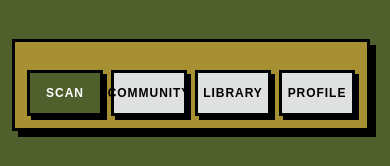
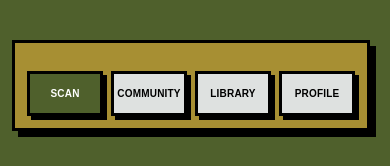
Before and after one commit to saymddle/vegan-eyes-frontend, a Next.js app: page / in a window 390 px wide. Shown: the part 693-859 px from the top of the page. Built offline with nearby package versions, Linux system fonts and the light colour scheme; no server answers.

Commit message:
Fit the bottom tab labels on small phones
Community overflowed its tab on narrow screens. Labels now shrink and
tighten below 400px and 360px wide.

Co-Authored-By: Claude Opus 5.5 (1M context) <noreply@anthropic.com>
Claude-Session: https://claude.ai/code/session_011yhZrVpUEt9JgEtzNL9Z4q

```diff
--- a/components/ui/BottomNav.tsx
+++ b/components/ui/BottomNav.tsx
@@ -16,12 +16,8 @@ export default function BottomNav() {
 
   return (
     <div className="fixed inset-x-0 bottom-0 z-50 px-4 pb-4">
-      <NeoWindow
-        variant="maybe"
-        size="sm"
-        className="mx-auto max-w-[500px]"
-      >
-        <nav className="grid grid-cols-4 gap-2">
+      <NeoWindow variant="maybe" size="sm" className="mx-auto max-w-[500px]">
+        <nav className="grid grid-cols-4 gap-1 min-[360px]:gap-2">
           {navItems.map((item) => {
             const isActive =
               item.href === "/"
@@ -35,7 +31,7 @@ export default function BottomNav() {
                 key={item.href}
                 href={item.href}
                 tone={isActive ? "primary" : "base"}
-                className="px-2 py-3 text-xs"
+                className="min-w-0 px-0! py-3 text-[9px] tracking-normal! min-[360px]:text-[10px] min-[360px]:tracking-[0.02em]! min-[400px]:text-xs min-[400px]:tracking-[0.04em]!"
               >
                 {item.label}
               </NeoButton>
```
